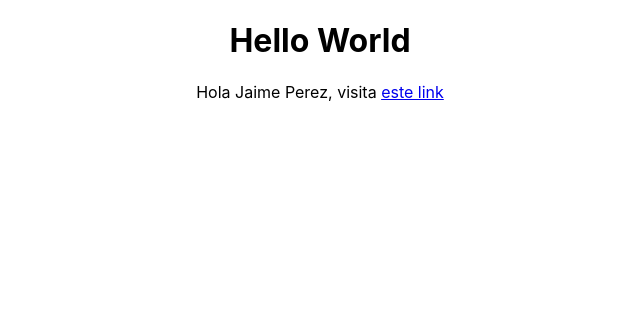
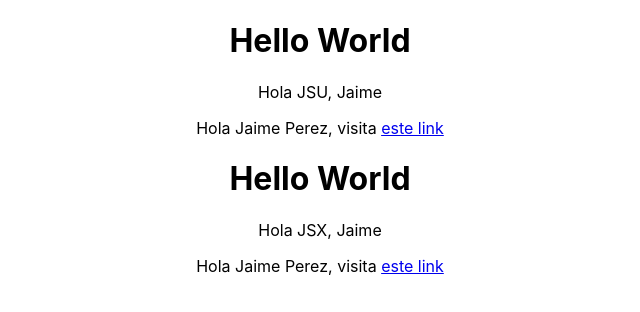
Before and after one commit to Jaipecas/ReactProjects, a React (Create React App) app in the folder basic-project/: page / in a window 1280 px wide. Shown: the top 312 px of the page, without its empty margins (320-960 px from the left). Built offline with nearby package versions, Linux system fonts and the light colour scheme.

Commit message:
Se añade ejemplos presentación JSX

```diff
--- a/basic-project/src/App.js
+++ b/basic-project/src/App.js
@@ -1,31 +1,11 @@
 import "./App.css";
-
-const urlReact = "https://www.reactjs.org";
-
-const user = {
-  name: "Jaime",
-  surname: "Perez",
-};
-
-const element = (
-  <div>
-    <h1>Hello World</h1>
-  </div>
-);
-
-const getCompleteName = (name, surname) => {
-  return (
-    <p>
-      Hola {name} {surname}, visita <a href={urlReact}> este link</a>
-    </p>
-  );
-};
+import  {PresentandoJSU, PresentandoJSX}  from "./ConceptosPrincipales/presentandoJSX";
 
 const App = () => {
   return (
     <div className="App">
-      {element}
-      {getCompleteName(user.name, user.surname)}
+      <PresentandoJSU/>
+      <PresentandoJSX/>
     </div>
   );
 };
--- /dev/null
+++ b/basic-project/src/ConceptosPrincipales/presentandoJSX.js
@@ -0,0 +1,44 @@
+
+const urlReact = "https://www.reactjs.org";
+
+const user = {
+  name: "Jaime",
+  surname: "Perez",
+};
+
+const element = (
+  <div>
+    <h1>Hello World</h1>
+  </div>
+);
+
+const getCompleteName = (name, surname) => {
+  return (
+    <p>
+      Hola {name} {surname}, visita <a href={urlReact}> este link</a>
+    </p>
+  );
+};
+
+const PresentandoJSX = () => {
+  return (
+    <div>
+      {element}
+      <p>Hola JSX, {user.name}</p>
+      {getCompleteName(user.name, user.surname)}
+    </div>
+  );
+};
+
+const PresentandoJSU = () => {
+  return (
+    <div>
+      {element}
+      <p>Hola JSU, {user.name}</p>
+      {getCompleteName(user.name, user.surname)}
+    </div>
+  );
+};
+
+
+export  {PresentandoJSX, PresentandoJSU};
```
Also changed, not shown: 1 other file (tests, documents, lock files or other folders).
